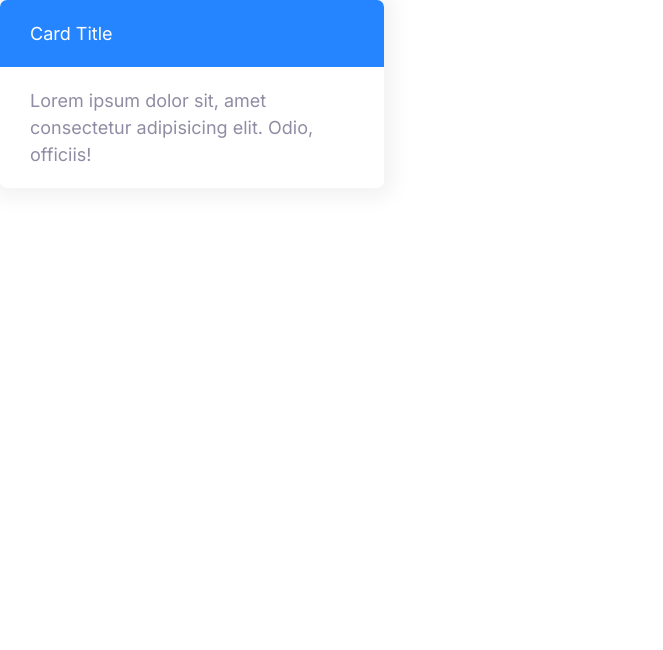
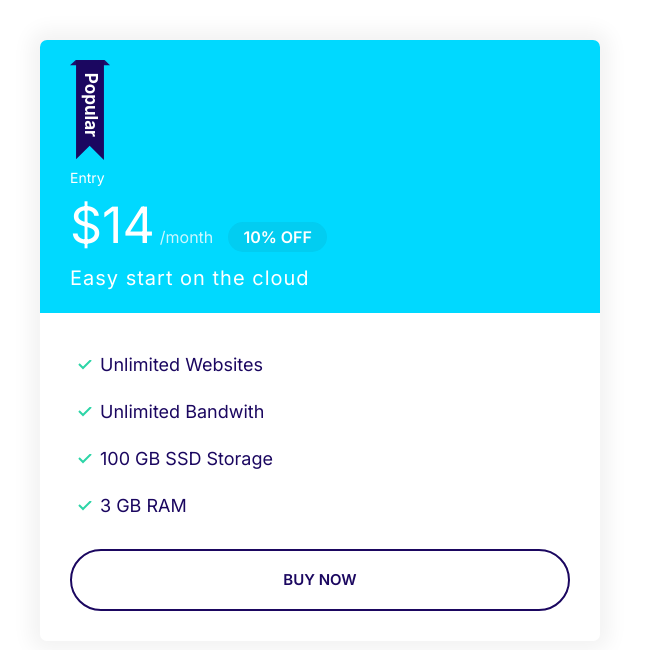
Before and after one commit to orazdaurenov/Moshify, a plain HTML site: page index.html in a window 1280 px wide. Shown: the whole page, without its empty margins (0-663 px from the left). Drawn offline with Linux system fonts and the light colour scheme.

Commit message:
Setting the card-plan.

```diff
--- a/CSS/styles.css
+++ b/CSS/styles.css
@@ -305,3 +305,66 @@ color: #fff;
     background: var(--color-secondary);
     color: #fff;
     }
+
+.card--secondary .badge--secondary {
+   background: #02cdf1;
+}
+
+/*Plans*/
+
+.plan__name {
+   color: #fff;
+   margin: 0;
+   font-weight: 500;
+   font-size: 2.4rem;
+}
+
+.plan__price {
+   font-size: 6rem;
+}
+
+.plan__billing-cycle {
+   font-size: 2.4rem;
+   font-weight: 300;
+   opacity: 0.8;
+   margin-right: 1rem;
+}
+
+.plan__description {
+   font-size: 2rem;
+   font-weight: 300;
+   letter-spacing: 1px;
+   display: block;
+}
+
+.plan .list__item {
+   margin-bottom: 2rem;
+}
+
+.plan--popular .card__header::before {
+   content: url(../images/popular.svg);
+   width: 40px;
+   display: inline-block;
+}
+
+
+
+@media screen and (min-width: 1024px) {
+   .plan__name {
+      font-size: 1.4rem;
+   }
+
+   .plan__price {
+      font-size: 5rem;
+   }
+
+   .plan__billing-cycle {
+      font-size: 1.6rem;
+   }
+}
+/*Badges*/
+
+.badge--small {
+   font-size: 1.6rem;
+   padding: 0.5rem 1.5rem;
+}
--- a/index.html
+++ b/index.html
@@ -12,11 +12,25 @@
     <link rel="stylesheet" href="css/STYLES.css">
 </head>
 <body>
-    <div style="width: 30%">
-        <div class="card card--primary">
-            <header class="card__header">Card Title</header>
-            <div class="card__body">
-                Lorem ipsum dolor sit, amet consectetur adipisicing elit. Odio, officiis!
+    <div style="width: 50%; padding: 4rem">
+        <div class="plan plan--popular">
+            <div class="card card--secondary">
+                <header class="card__header">
+                <h3 class="plan__name">Entry</h3>
+                <span class="plan__price">$14</span>
+                <span class="plan__billing-cycle">/month</span>
+                <span class="badge badge--secondary badge--small">10% OFF</span>
+                <span class="plan__description">Easy start on the cloud</span>
+                </header>
+                <div class="card__body">
+                    <ul class="list list--tick">
+                        <li class="list__item">Unlimited Websites</li>
+                        <li class="list__item">Unlimited Bandwith</li>
+                        <li class="list__item">100 GB SSD Storage</li>
+                        <li class="list__item">3 GB RAM</li>
+                    </ul>
+                    <button class="btn btn--outline btn--block">Buy Now</button>
+                </div>
             </div>
         </div>
     </div>
```
Also changed, not shown: Components/plans.html (added, +22 -0 lines), Images/popular.svg (added).
